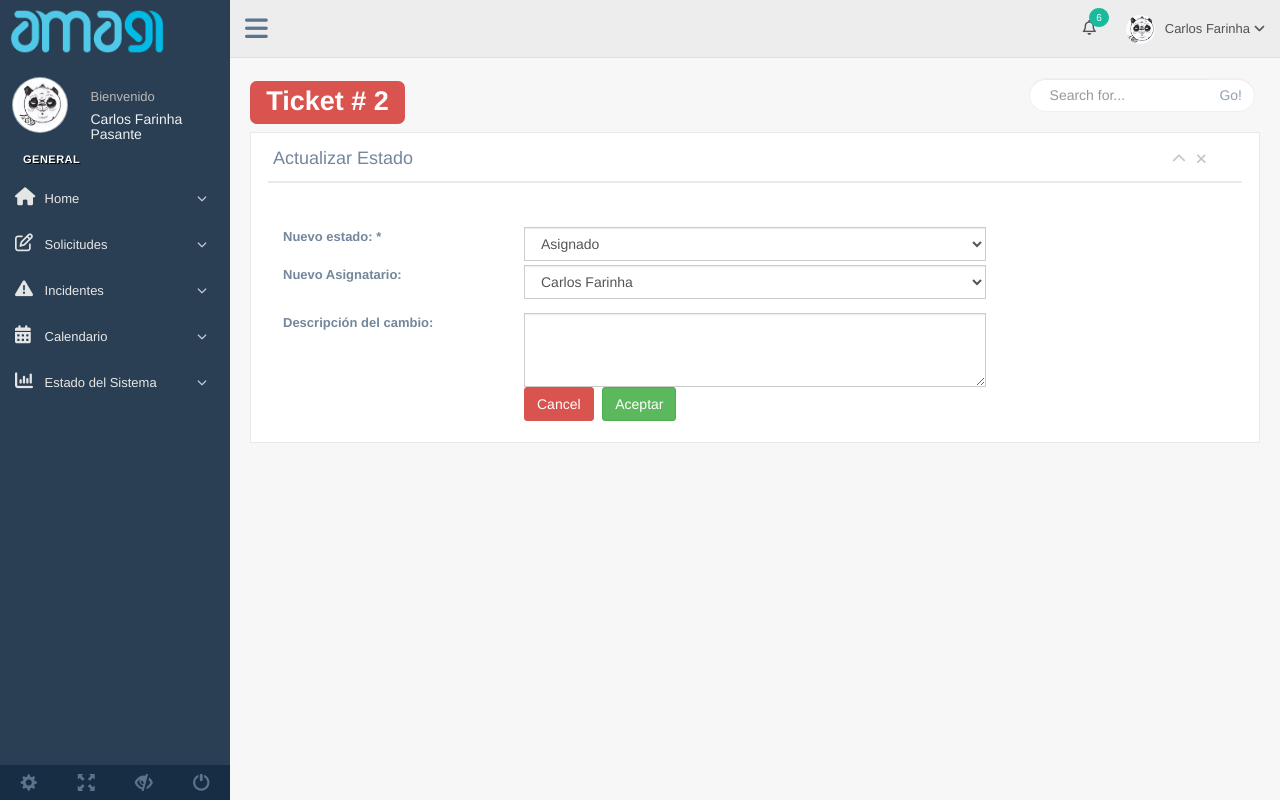
After one commit to Celticpaws/AmagiTicket, a Django app: a page that uses TicketsApp/templates/TicketsApp/main.html in a window 1280 px wide. The commit adds this page. Run offline with Django 3.2, Linux system fonts and the light colour scheme; a user stored in the database is signed in; data comes from the database, SQL or seed files in the repository; both versions use the stored data as it was after the commit; some libraries are stand-ins or nearby versions.

Commit message:
edit uncompleted

```diff
--- a/AmagiTickets/settings.py
+++ b/AmagiTickets/settings.py
@@ -117,12 +117,18 @@ USE_L10N = True
 
 USE_TZ = True
 
+SETTINGS_DIR = os.path.dirname(__file__)
+PROJECT_PATH = os.path.join(SETTINGS_DIR, os.pardir)
+PROJECT_PATH = os.path.abspath(PROJECT_PATH)
 
 # Static files (CSS, JavaScript, Images)
 # https://docs.djangoproject.com/en/1.9/howto/static-files/
 
 STATIC_URL = '/static/'
 STATIC_ROOT = os.path.join(BASE_DIR, 'static')
+MEDIA_URL = '/media/'
+MEDIA_ROOT = os.path.join(PROJECT_PATH, 'media')
+
 
 AUTH_PROFILE_MODULE = 'TicketsApp.UserProfile'
 
--- a/AmagiTickets/urls.py
+++ b/AmagiTickets/urls.py
@@ -22,4 +22,4 @@ from django.conf.urls.static import static
 urlpatterns = [
     url(r'^admin/', include(admin.site.urls)),
     url(r'', include('TicketsApp.urls')),
-]+ static(settings.STATIC_URL, document_root=settings.STATIC_ROOT)
+]+ static(settings.STATIC_URL, document_root=settings.STATIC_ROOT)+ static(settings.MEDIA_URL, document_root=settings.MEDIA_ROOT)
--- /dev/null
+++ b/TicketsApp/forms.py
@@ -0,0 +1,15 @@
+from django import forms
+
+from .models import *
+
+class EditTicketStateForm(forms.ModelForm):
+
+    class Meta:
+        model = Ticket
+        fields = ('t_state','t_usersolver',)
+
+class AddingTicketActivityDescriptionForm(forms.ModelForm):
+
+    class Meta:
+        model = Activity
+        fields = ('at_description',)
--- a/TicketsApp/templates/TicketsApp/main.html
+++ b/TicketsApp/templates/TicketsApp/main.html
@@ -25,6 +25,15 @@
   <link rel="stylesheet" type="text/css" href="{%static "css/maps/jquery-jvectormap-2.0.3.css"%}" />
   <link href="{%static "css/icheck/flat/green.css"%}" rel="stylesheet">
   <link href="{%static "css/floatexamples.css"%}" rel="stylesheet" />
+
+ <!-- editor -->
+  <link href="http://netdna.bootstrapcdn.com/font-awesome/3.0.2/css/font-awesome.css" rel="stylesheet">
+  <link href="css/editor/external/google-code-prettify/prettify.css" rel="stylesheet">
+  <link href="css/editor/index.css" rel="stylesheet">
+  <!-- select2 -->
+  <link href="css/select/select2.min.css" rel="stylesheet">
+  <!-- switchery -->
+  <link rel="stylesheet" href="css/switchery/switchery.min.css" />
 
   <script src="{%static "js/jquery.min.js"%}"></script>
  <!-- <script>
@@ -135,11 +144,11 @@
                 <li><a><i class="fa fa-bar-chart-o"></i> Estado del Sistema <span class="fa fa-chevron-down"></span></a>
                   <ul class="nav child_menu" style="display: none">
                     <li><a href="chartjs.html">Servidores
-                    <span class="label label-warning pull-right"> 1</span>
+                    <span class="label label-warning pull-right"> {{servers}}</span>
                     </a>
                     </li>
                     <li><a href="chartjs2.html">Servicios
-                    <span class="label label-danger pull-right"> 7</span>
+                    <span class="label label-danger pull-right">{{services}}</span>
                     </a>
                     </li>
                   </ul>
--- /dev/null
+++ b/TicketsApp/templates/TicketsApp/ticketid_edit.html
@@ -0,0 +1,122 @@
+{% extends 'TicketsApp/main.html' %}
+
+    {% block title %}
+    Ticket
+    {% endblock %}
+ <script src="js/jquery.min.js"></script>
+
+{% block content %}
+       <div class="right_col" role="main">
+        <div class="">
+
+          <div class="page-title">
+            <div class="title_left">
+                  <h1><span id="sol"></span>
+                  <script>
+                      var b = "{{ticketpk.t_isincident}}"
+                      var text;
+                       if ( b=="True") {
+                          text = "<span class='label label-danger'>Ticket # {{ticketpk.t_id}}</span>"
+                       }else{
+                          text = "<span class='label label-info'>Ticket # {{ticketpk.t_id}}</span>"
+                       }
+                      document.getElementById("sol").innerHTML = text;
+
+                  </script>
+              </h1>
+            </div>
+            <div class="title_right">
+              <div class="col-md-5 col-sm-5 col-xs-12 form-group pull-right top_search">
+                <div class="input-group">
+                  <input type="text" class="form-control" placeholder="Search for...">
+                  <span class="input-group-btn">
+                            <button class="btn btn-default" type="button">Go!</button>
+                        </span>
+                </div>
+              </div>
+            </div>
+          </div>
+          <div class="clearfix"></div>
+          <div class="row">
+            <div class="col-md-12 col-sm-12 col-xs-12">
+              <div class="x_panel">
+                <div class="x_title">
+                  <h2>Actualizar Estado</h2>
+                  <ul class="nav navbar-right panel_toolbox">
+                    <li><a class="collapse-link"><i class="fa fa-chevron-up"></i></a>
+                    </li>
+                    <li><a href="{% url 'TicketsApp.views.ticket' pk=ticketpk.pk %}" class="close-link"><i class="fa fa-close"></i></a>
+                    </li>
+                  </ul>
+                  <div class="clearfix"></div>
+                </div>
+                <div class="x_content">
+                  <br />
+                  <form action="/edit/" method="post" class="post-form"  data-parsley-validate class="form-horizontal form-label-left">
+                        {% csrf_token %}
+                    <div class="form-group fieldWrapper">
+
+                      <label class="control-label col-md-3 col-sm-3 col-xs-12" for="formTicket.t_state">
+                        Nuevo estado: <span class="required">*</span>
+                      </label>
+                      <div class="col-md-6 col-sm-6 col-xs-12">
+                              <select id="formTicket.t_state" class="form-control" name="formTicket.t_state">
+                                <option>Asignado</option>
+                                <option>En Proceso</option>
+                                <option>En espera del proveedor</option>
+                                <option>Resuelto</option>
+                                <option>Cerrado</option>
+                              </select>
+
+                      </div>
+                    </div><br><br>
+                    <div class="form-group">
+                      <label class="control-label col-md-3 col-sm-3 col-xs-12" for="formTicket.t_usersolver">
+                        Nuevo Asignatario:
+                      </label>
+                      <div class="col-md-6 col-sm-6 col-xs-12">
+                        <select id="formTicket.t_usersolver" class="form-control" name="formTicket.t_usersolver">
+                        {% for userofdep in usersofdep %}
+                              <option>{{userofdep.u_user.get_full_name}}</option>
+                        {% endfor %}
+                        </select>
+                      </div>
+                    </div><br><br>
+
+                    <div class="form-group">
+                      <label for="middle-name" class="control-label col-md-3 col-sm-3 col-xs-12">
+                        Descripción del cambio:</label>
+                      <div class="col-md-6 col-sm-6 col-xs-12">
+                        <textarea id="message" class="form-control" name="message" data-parsley-trigger="keyup" data-parsley-minlength="10" data-parsley-maxlength="200" data-parsley-minlength-message="Su mensaje debe poseer almenos 10 caracteres"
+                          data-parsley-validation-threshold="10"></textarea>
+                      </div>
+                    </div>
+                    <div class="col-md-6 col-sm-6 col-xs-12 col-md-offset-3">
+                      <a href="{% url 'TicketsApp.views.ticket' pk=ticketpk.pk %}" class="btn btn-danger">Cancel</button>
+                      </a>
+                        <button type="submit" class="btn btn-success">Aceptar</button>
+                      </form>
+                      </div>
+                    </div>
+
+                  </form>
+                </div>
+              </div>
+            </div>
+          </div>
+
+          <script type="text/javascript">
+            $(document).ready(function() {
+              $('#birthday').daterangepicker({
+                singleDatePicker: true,
+                calender_style: "picker_4"
+              }, function(start, end, label) {
+                console.log(start.toISOString(), end.toISOString(), label);
+              });
+            });
+          </script>
+
+
+
+
+{% endblock %}
--- a/TicketsApp/urls.py
+++ b/TicketsApp/urls.py
@@ -1,4 +1,5 @@
 from django.conf.urls import include, url
+from django.conf import settings
 from . import views
 
 urlpatterns = [
@@ -12,6 +13,7 @@ urlpatterns = [
         url(r'^incidentp$', views.incidentp, name='incidentp'),
         url(r'^incidentg$', views.incidentg, name='incidentg'),
         url(r'^ticket/(?P<pk>[0-9]+)/$', views.ticket),
+        url(r'^ticket_edit/(?P<pk>[0-9]+)/$', views.ticket_edit),
         url(r'^auth/$', views.auth, name='auth'),
         url(r'^management/logout/$', 'django.contrib.auth.views.logout'),
        # url(r'accounts/login', views.auth, name="auth"),
--- a/TicketsApp/views.py
+++ b/TicketsApp/views.py
@@ -4,6 +4,7 @@ from django.shortcuts import render, redirect, get_object_or_404
 from django.core.urlresolvers import reverse
 from django.utils import timezone
 from .models import *
+from .forms import *
 import datetime
 
 
@@ -21,6 +22,9 @@ def index(request):
     gsolicitude = Ticket.group_solicitude_count(request.user)
     pincident = Ticket.personal_incident_count(request.user)
     gincident = Ticket.group_incident_count(request.user)
+    types = Ticket.count_types(request.user)
+    servers = Server.server_count()
+    services = Service.service_count()
     return render(request, 'TicketsApp/index.html',
         {'userjob':userjob,
          'psolicitude':psolicitude,
@@ -29,6 +33,9 @@ def index(request):
          'gincident':gincident,
          'svalues': [[request.user, psolicitude], [userdepartment, gsolicitude-psolicitude]],
          'ivalues': [[request.user, pincident], [userdepartment, gincident-pincident]],
+         'bvalues': types,
+         'servers': servers,
+         'services' : services
          })
 
 def auth(request):
@@ -66,12 +73,16 @@ def solicitudp(request):
     pincident = Ticket.personal_incident_count(request.user)
     gincident = Ticket.group_incident_count(request.user)
     psolicitudes = Ticket.personal_solicitudes(request.user)
+    servers = Server.server_count()
+    services = Service.service_count()
     return render(request, 'TicketsApp/personal_solicitude.html', {'userjob':userjob,
          'psolicitude':psolicitude,
          'pincident':pincident,
          'gsolicitude':gsolicitude,
          'gincident':gincident,
          'psolicitudes':psolicitudes,
+         'servers':servers,
+         'services':services,
          })
 
 def solicitudg(request):
@@ -81,12 +92,16 @@ def solicitudg(request):
     pincident = Ticket.personal_incident_count(request.user)
     gincident = Ticket.group_incident_count(request.user)
     gsolicitudes = Ticket.group_solicitudes(request.user)
+    servers = Server.server_count()
+    services = Service.service_count()
     return render(request, 'TicketsApp/group_solicitude.html', {'userjob':userjob,
          'psolicitude':psolicitude,
          'pincident':pincident,
          'gsolicitude':gsolicitude,
          'gincident':gincident,
          'gsolicitudes':gsolicitudes,
+         'servers':servers,
+         'services':services,
          })
 
 def incidentp(request):
@@ -96,12 +111,16 @@ def incidentp(request):
     pincident = Ticket.personal_incident_count(request.user)
     gincident = Ticket.group_incident_count(request.user)
     pincidents = Ticket.personal_incidents(request.user)
+    servers = Server.server_count()
+    services = Service.service_count()
     return render(request, 'TicketsApp/personal_incidents.html', {'userjob':userjob,
          'psolicitude':psolicitude,
          'pincident':pincident,
          'gsolicitude':gsolicitude,
          'gincident':gincident,
          'pincidents':pincidents,
+         'servers':servers,
+         'services':services,
          })
 
 def incidentg(request):
@@ -111,12 +130,16 @@ def incidentg(request):
     pincident = Ticket.personal_incident_count(request.user)
     gincident = Ticket.group_incident_count(request.user)
     gincidents = Ticket.group_incidents(request.user)
+    servers = Server.server_count()
+    services = Service.service_count()
     return render(request, 'TicketsApp/group_incidents.html', {'userjob':userjob,
          'psolicitude':psolicitude,
          'pincident':pincident,
          'gsolicitude':gsolicitude,
          'gincident':gincident,
          'gincidents':gincidents,
+         'servers':servers,
+         'services':services,
          })
 
 def ticket(request,pk):
@@ -126,6 +149,8 @@ def ticket(request,pk):
     gsolicitude = Ticket.group_solicitude_count(request.user)
     pincident = Ticket.personal_incident_count(request.user)
     gincident = Ticket.group_incident_count(request.user)
+    servers = Server.server_count()
+    services = Service.service_count()
     ticketpk = Ticket.objects.get(pk=pk)
     useraffected = UserProfile.get_UserProfile(ticketpk.t_useraffected)
     usersolver = UserProfile.get_UserProfile(ticketpk.t_usersolver)
@@ -135,6 +160,9 @@ def ticket(request,pk):
     attacheds = Archive.archives_of_a_ticket(ticketpk)
     sons = Ticket.get_sons(ticketpk)
     activities = Activity.activities_of_a_ticket(ticketpk)
+    lastactivity = Activity.last_modified(ticketpk)
+    datesolved = Activity.date_of_event(ticketpk,'Resuelto')
+    dateclosed = Activity.date_of_event(ticketpk,'Cerrado')
     return render(request,'TicketsApp/ticketid.html',{
          'userjob':userjob,
          'psolicitude':psolicitude,
@@ -149,4 +177,57 @@ def ticket(request,pk):
         'slaminute':slaminute,
         'attacheds':attacheds,
         'sons':sons,
-        'activities':activities})
+        'activities':activities,
+        'lastactivity':lastactivity,
+        'datesolved':datesolved,
+        'dateclosed':dateclosed,
+        'servers':servers,
+        'services':services,})
+
+def ticket_edit(request,pk):
+    formTicket = EditTicketStateForm()
+    formActivity = AddingTicketActivityDescriptionForm()
+    userjob = UserProfile.get_jobtitle(request.user)
+    userdepartment = UserProfile.get_department(request.user)
+    psolicitude = Ticket.personal_solicitude_count(request.user)
+    gsolicitude = Ticket.group_solicitude_count(request.user)
+    pincident = Ticket.personal_incident_count(request.user)
+    gincident = Ticket.group_incident_count(request.user)
+    servers = Server.server_count()
+    services = Service.service_count()
+    ticketpk = Ticket.objects.get(pk=pk)
+    useraffected = UserProfile.get_UserProfile(ticketpk.t_useraffected)
+    usersolver = UserProfile.get_UserProfile(ticketpk.t_usersolver)
+    sla = ticketpk.t_sla-timezone.now()
+    slahour = sla.seconds//3600
+    slaminute = (sla.seconds //60)%60
+    attacheds = Archive.archives_of_a_ticket(ticketpk)
+    sons = Ticket.get_sons(ticketpk)
+    activities = Activity.activities_of_a_ticket(ticketpk)
+    lastactivity = Activity.last_modified(ticketpk)
+    datesolved = Activity.date_of_event(ticketpk,'Resuelto')
+    dateclosed = Activity.date_of_event(ticketpk,'Cerrado')
+    usersofdep = Department.from_user_get_depusers(request.user)
+    return render(request,'TicketsApp/ticketid_edit.html',{
+         'userjob':userjob,
+         'psolicitude':psolicitude,
+         'pincident':pincident,
+         'gsolicitude':gsolicitude,
+         'gincident':gincident,
+        'ticketpk':ticketpk,
+        'useraffected':useraffected,
+        'usersolver':usersolver,
+        'sla':sla,
+        'slahour':slahour,
+        'slaminute':slaminute,
+        'attacheds':attacheds,
+        'sons':sons,
+        'activities':activities,
+        'lastactivity':lastactivity,
+        'datesolved':datesolved,
+        'dateclosed':dateclosed,
+        'servers':servers,
+        'services':services,
+        'usersofdep':usersofdep,
+        'formTicket':formTicket,
+        'formActivity':formActivity})
```
Also changed, not shown: TicketsApp/models.py (+47 -4 lines), TicketsApp/templates/TicketsApp/index.html (+23 -1 lines), TicketsApp/templates/TicketsApp/ticketid.html (+81 -7 lines), TicketsApp/media/artibrake 2.png (added), TicketsApp/migrations/0016_auto_20160407_0850.py (added), TicketsApp/migrations/0017_ticket_t_title.py (added), db.sqlite3, items/artibrake_1.png (added), media/artibrake_2.png (added), 1 other file.
